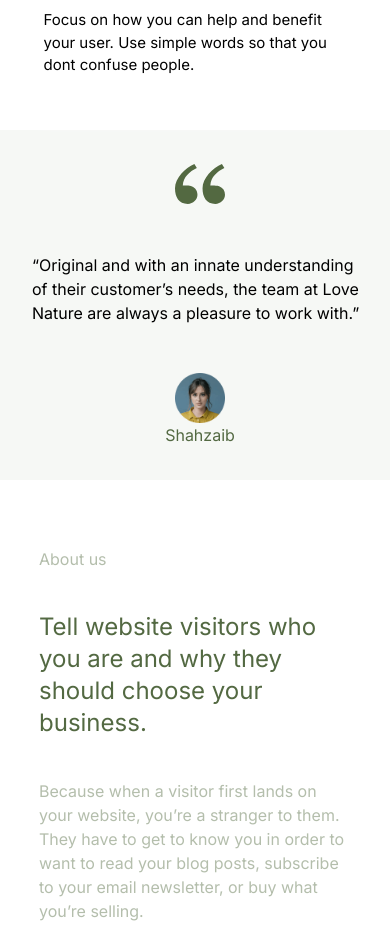
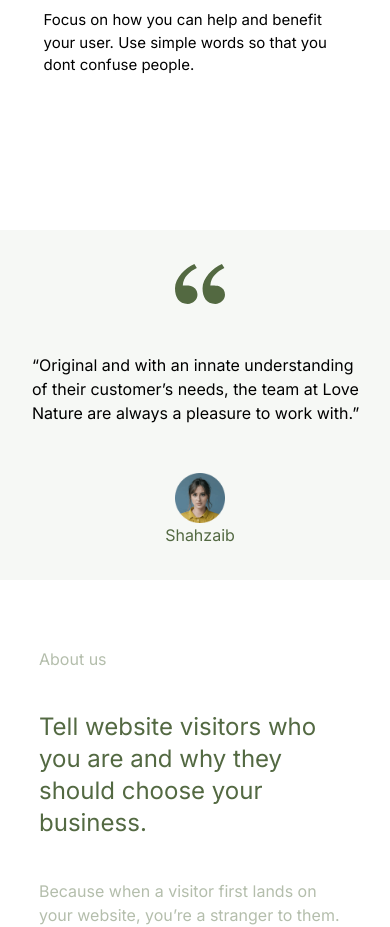
Before and after one commit to shahzaibee/Frontend-ui, a Next.js app: page / in a window 390 px wide. Shown: the part 2420-3347 px from the top of the page. Built offline with nearby package versions, Linux system fonts and the light colour scheme.

Commit message:
second commit

```diff
--- a/src/components/testinomial.tsx
+++ b/src/components/testinomial.tsx
@@ -5,7 +5,7 @@ import Image from "next/image";
 
 const Testinomial = () => {
   return (
-    <div className="md:h-[350px] h-[350px] w-full bg-[#f6f8f5] mt-[1200px] md:mt-0">
+    <div className="md:h-[350px] h-[350px] w-full bg-[#f6f8f5] mt-[1300px] md:mt-0">
       <div className="flex flex-col justify-center gap-y-4 lg:py-4 items-center mx-auto md:p-10 h-[350px] w-[400px] md:w-[500px]">
         <div className="text-[#c5cdbf] flex flex-col justify-center items-center gap-y-5">
           <Image src={testiPic} alt="test" width={50} height={50} />
```
